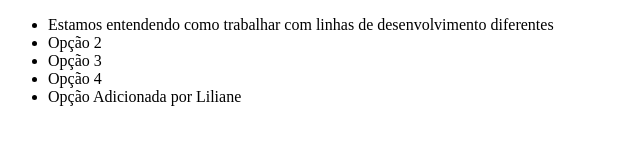
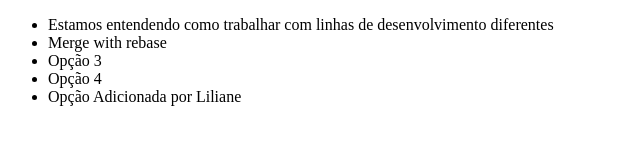
Before and after one commit to pablorodrigo52/alura_git, a plain HTML site: page index.html in a window 1280 px wide. Shown: the full height of the page, 0-640 px from the left. Drawn offline with Linux system fonts and the light colour scheme.

Commit message:
merge with rebase

```diff
--- a/index.html
+++ b/index.html
@@ -9,7 +9,7 @@
 <body>
 	<ul>
 		<li>Estamos entendendo como trabalhar com linhas de desenvolvimento diferentes</li>
-		<li>Opção 2</li>
+		<li>Merge with rebase</li>
 		<li>Opção 3</li>
 		<li>Opção 4</li>
 		<li>Opção Adicionada por Liliane</li>
```
